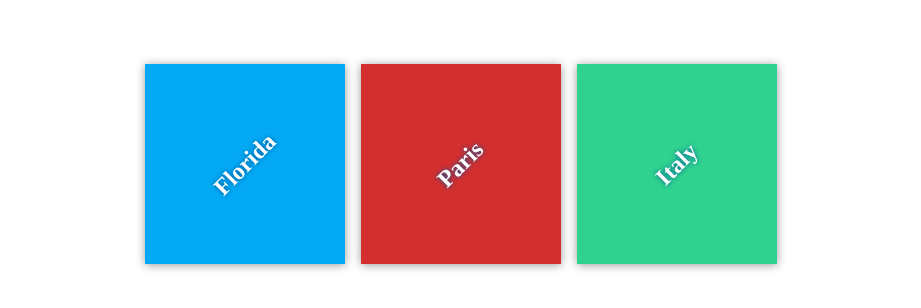
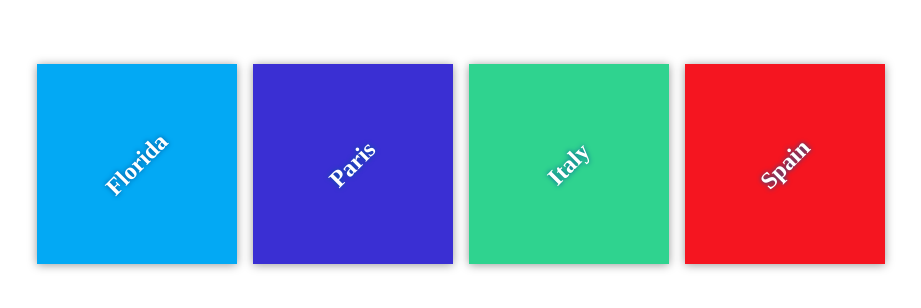
Before and after one commit to WRSeven/test_repo, a plain HTML site: page index.html in a window 1280 px wide. Shown: the part 236-544 px from the top of the page, without its empty margins (179-1100 px from the left). Drawn offline with Linux system fonts and the light colour scheme.

Commit message:
Spain added to dest

```diff
--- a/app.css
+++ b/app.css
@@ -62,9 +62,13 @@ h2 {
 }
 
 #paris {
-    background-color: #d32f2f;
+    background-color: #3a2fd3;
 }
 
 #italy {
     background-color: #2fd38f;
 }
+
+#spain {
+    background-color: #f51520;
+}
--- a/index.html
+++ b/index.html
@@ -21,6 +21,10 @@
             <div class="destination" id="italy">
                 <h2>Italy</h2>
             </div>
+
+            <div class="destination" id="spain">
+                <h2>Spain</h2>
+            </div>
         </div>
     </div>
 
```
